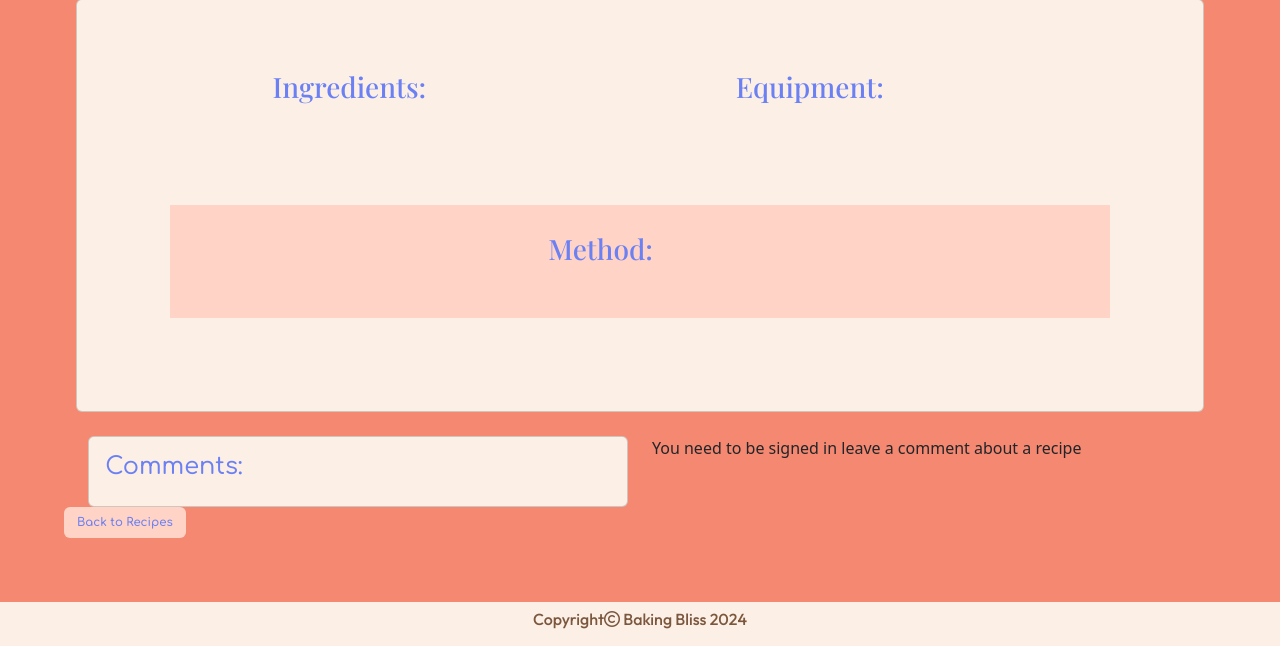
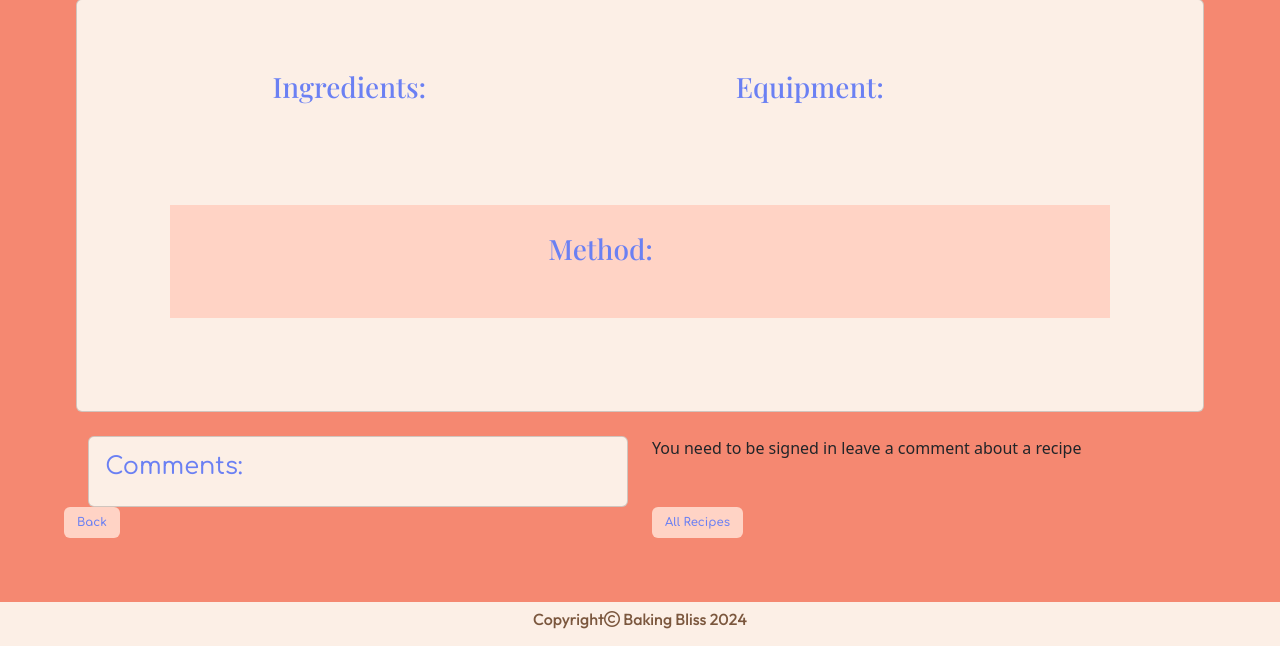
Before and after one commit to cgalpin92/pp4_django_project_baking_bliss, a Django app: template recipes/templates/recipes/recipe_details.html in a window 1280 px wide. Shown: the part 494-1140 px from the top of the page. Run offline with Django 4.2, Linux system fonts and the light colour scheme; the template is opened without the code that fills it, so the values that code supplies are empty; some libraries are stand-ins or nearby versions; some web fonts are replaced.

Commit message:
add back buttons to recipe_user.html, recipe_category.html and recipe_details.html

```diff
--- a/recipes/templates/recipes/recipe_category.html
+++ b/recipes/templates/recipes/recipe_category.html
@@ -6,7 +6,8 @@
 
         <!-- recipe list column -->
         <h2 class="cream-font font-two text-center p-2">Recipes</h2>
-        <a href="#"><button type="button" class="btn btn-one-position font-two lilac-font">All Recipes</button></a>
+        <a href="{% url 'recipes' %}"><button type="button" class="btn btn-one-position font-two lilac-font">All
+                Recipes</button></a>
         <div class="col-12 left">
             <div class="row">
                 {% for recipe in recipes %}
@@ -38,6 +39,9 @@
         </div>
     </div>
     <div class="row">
+        <div class="col">
+            <button onclick="window.history.back();" type="button" class="btn font-two lilac-font">Back</button>
+        </div>
     </div>
 </div>
 {% endblock %}
--- a/recipes/templates/recipes/recipe_details.html
+++ b/recipes/templates/recipes/recipe_details.html
@@ -106,8 +106,10 @@
     </div>
     <div class="row">
         <div class="col">
-            <a href="{% url 'home' %}"><button type="button" class="btn font-two lilac-font">Back to
-                    Recipes</button></a>
+            <button onclick="window.history.back();" type="button" class="btn font-two lilac-font">Back</button>
+        </div>
+        <div class="col">
+            <a href="{% url 'recipes' %}"><button type="button" class="btn font-two lilac-font">All Recipes</button></a>
         </div>
     </div>
 </div>
```
Also changed, not shown: recipes/templates/recipes/recipe_user.html (+7 -0 lines).
